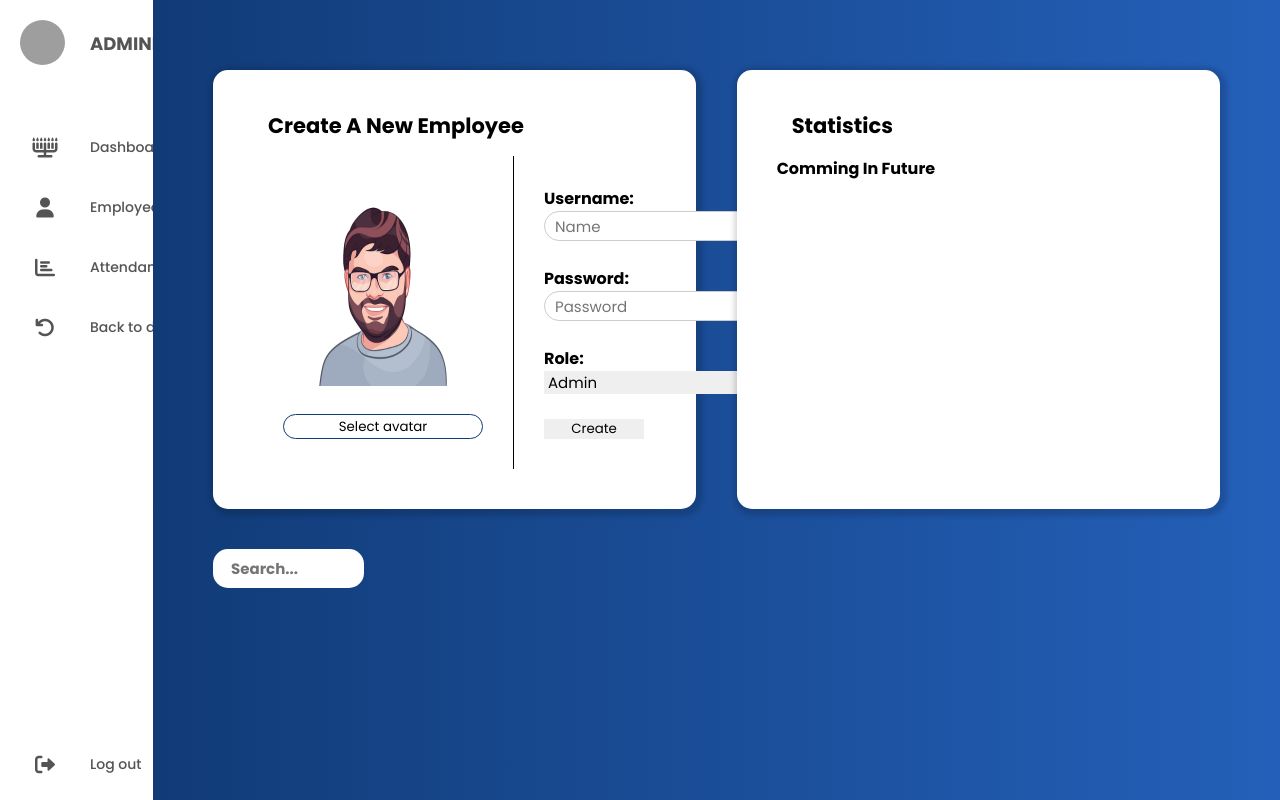
After one commit to kogik/i4, a Node project: template views/admin-panel/employes.ejs in a window 1280 px wide. The commit adds this page. Run offline with Node 20 templates, Linux system fonts and the light colour scheme; the template is opened without the code that fills it, so the values that code supplies are empty; grey boxes are pictures that could not be loaded.

Commit message:
employes adminpanel

```diff
--- /dev/null
+++ b/public/stylesheets/employees.css
@@ -0,0 +1,188 @@
+/*  import google fonts */
+@import url("https://fonts.googleapis.com/css2?family=Poppins:wght@400;500;600;700&display=swap");
+* {
+	margin: 0;
+	padding: 0;
+	outline: none;
+	border: none;
+	text-decoration: none;
+	box-sizing: border-box;
+	font-family: "Poppins", sans-serif;
+}
+
+/* MAin Section */
+.container {
+	display: flex;
+}
+
+.main {
+	position: relative;
+	padding: 60px;
+	width: 100%;
+	background: linear-gradient(to right, #113b77, #2460b9);
+}
+
+.main .users {
+	display: flex;
+	flex-direction: row;
+	flex-wrap: wrap;
+	justify-content: space-between;
+}
+
+.users .card {
+	flex-basis: auto;
+	margin: 10px 0;
+	padding: 10px;
+	background: #fff;
+	text-align: center;
+	border-radius: 15px;
+	box-shadow: 2px 2px 5px 5px rgba(0, 0, 0, 0.15);
+}
+
+.users .card img {
+	width: 70px;
+	height: 70px;
+	border-radius: 50%;
+}
+.users .card h4 {
+	text-transform: uppercase;
+}
+.users .card p {
+	font-size: 12px;
+	margin-bottom: 15px;
+	text-transform: uppercase;
+}
+
+/*Create users section  */
+.top-card {
+	width: 48%;
+	text-transform: capitalize;
+	font-family: "Poppins", sans-serif;
+	flex-direction: column;
+	font-weight: bold;
+	padding: 40px;
+	margin-top: 10px;
+	background: #fff;
+	border-radius: 15px;
+	box-shadow: 2px 2px 5px 5px rgba(0, 0, 0, 0.15);
+	min-width: 306px;
+}
+
+.top-card h1 {
+	padding-left: 15px;
+	padding-bottom: 15px;
+	font-size: 21px;
+}
+.create {
+	padding: 40px;
+	margin-top: 10px;
+	background: #fff;
+	border-radius: 15px;
+	box-shadow: 2px 2px 5px 5px rgba(0, 0, 0, 0.15);
+	min-width: 306px;
+}
+
+.top-card input {
+	width: 300px;
+	height: 30px;
+	font-size: 15px;
+	padding-left: 10px;
+	border: 1px solid #ccc;
+	border-radius: 15px;
+}
+
+#avatar {
+	width: 150px;
+}
+
+input:focus::placeholder {
+	color: transparent;
+}
+
+/* SEARCH */
+.search-users .search {
+	width: 15%;
+	color: black;
+	background: white;
+	border-radius: 15px;
+	font-weight: bold;
+	margin-top: 40px;
+}
+
+.search-users .search input {
+	background: transparent;
+	margin-left: 10px;
+	font-size: 15px;
+	padding: 8px;
+	font-weight: bold;
+}
+
+/* AVATAR */
+
+form .avatar {
+	text-align: center;
+}
+
+#avatar-preview {
+	width: 200px;
+	height: 200px;
+}
+
+.custom-file-input {
+	font-size: 14px;
+	font-weight: 400;
+	border-radius: 15px;
+	cursor: pointer;
+
+	background: transparent;
+	border: 1.5px solid #113b77;
+}
+
+.custom-file-input:hover {
+	background: #113b77;
+	color: white;
+	transition: 0.5s;
+}
+
+input[type="file"] {
+	display: none;
+}
+
+.top {
+	display: flex;
+	justify-content: space-between;
+}
+.grid {
+	display: grid;
+	padding: 30px;
+	border-right: 1px solid black;
+}
+
+#avatar-button {
+	margin-top: 25px;
+	border: 1.5px solid #113b77;
+	border-radius: 15px;
+	background: white;
+}
+
+#avatar-button:hover {
+	background: #113b77;
+	color: white;
+	transition: 0.5s;
+}
+
+.create-user-form {
+	padding: 30px;
+	display: flex;
+	justify-content: space-around;
+	flex-direction: column;
+}
+
+.create-user-form button {
+	width: 100px !important;
+	justify-content: flex-end;
+}
+
+#role {
+	font-size: 15px;
+}
--- a/routes/admin-panel.js
+++ b/routes/admin-panel.js
@@ -13,10 +13,10 @@ var router = express.Router();
 router.get("/", async (req, res, next) => {
 	res.redirect("/admin-panel/attendance");
 });
-router.get("/test", async (req, res, next) => {
+router.get("/employes", async (req, res, next) => {
 	User.find({}, (err, result) => {
 		if (err) console.log(err);
-		res.render("admin-panel/old_index", { title: "i4 - adminpanel", user: req.user, users: result, message: req.flash("admin-message") });
+		res.render("admin-panel/employes", { title: "i4 - adminpanel", user: req.user, users: result, message: req.flash("admin-message") });
 	});
 });
 
--- /dev/null
+++ b/views/admin-panel/employes.ejs
@@ -0,0 +1,119 @@
+<!DOCTYPE html>
+<html lang="en">
+	<head>
+		<meta charset="UTF-8" />
+		<title><%= title %></title>
+		<link rel="stylesheet" href="/stylesheets/employees.css" />
+		<!-- Font Awesome Cdn Link -->
+		<link rel="stylesheet" href="https://cdnjs.cloudflare.com/ajax/libs/font-awesome/5.15.4/css/all.min.css" />
+	</head>
+	<body>
+		<div class="container">
+			<%- include('nav') -%>
+
+			<div class="main">
+				<div class="top">
+					<div class="top-card">
+						<h1>Create a New Employee</h1>
+						<form action="/admin-panel/create-user" method="post">
+							<div class="container">
+								<div class="grid">
+									<img id="avatar-preview" src="/images/avatars/default.png" alt="" />
+									<button id="avatar-button">Select avatar</button>
+									<input type="file" id="avatar" />
+								</div>
+								<div class="create-user-form">
+									<label for="username">Username:</label>
+									<input type="text" name="username" id="username" placeholder="Name" />
+									<br />
+									<label for="password">Password:</label>
+									<input type="password" name="password" id="password" placeholder="Password" />
+									<br />
+									<label for="role">Role: </label>
+									<select name="role" id="role">
+										<option value="admin">Admin</option>
+										<option value="employee">Employee</option>
+										<option value="self-employed">Self-employed</option>
+									</select>
+									<br />
+									<button class="create-button">Create</button>
+								</div>
+							</div>
+						</form>
+					</div>
+					<div class="top-card">
+						<h1>Statistics</h1>
+						<p>comming in future</p>
+					</div>
+				</div>
+
+				<div class="search-users">
+					<div class="search">
+						<form id="filter-form">
+							<input type="text" id="search-input" placeholder="Search... " />
+						</form>
+					</div>
+				</div>
+
+				<div class="users">
+					<% for (i of users) {%>
+
+					<div class="card cardd">
+						<img src="/images/avatars/<%= i.avatar%>" />
+						<h4 class="card-title"><%= i.username%></h4>
+						<p><%= i.role%></p>
+						<p class="card-description"><%= i.site%></p>
+						<a href="#"> Profile </a>
+						<a href="#"> Edit </a>
+						<a href="/admin-panel/delete-user/<%= i._id%>">Delete</a>
+					</div>
+					<% } %>
+				</div>
+			</div>
+		</div>
+	</body>
+
+	<script>
+		// Get the search input and cards
+		const searchInput = document.querySelector("#search-input");
+		const cards = document.querySelectorAll(".cardd");
+
+		// Add an event listener to the search input
+		searchInput.addEventListener("input", function () {
+			// Get the search term
+			const searchTerm = this.value.toLowerCase();
+
+			// Loop through each card
+			for (let card of cards) {
+				// Get the card title and description
+				const title = card.querySelector(".card-title").textContent.toLowerCase();
+				const description = card.querySelector(".card-description").textContent.toLowerCase();
+
+				// Check if the search term is in the title or description
+				if (title.includes(searchTerm) || description.includes(searchTerm)) {
+					// If it is, show the card
+					card.style.display = "block";
+				} else {
+					// If it isn't, hide the card
+					card.style.display = "none";
+				}
+			}
+		});
+
+		const fileInput = document.getElementById("avatar");
+		const preview = document.getElementById("avatar-preview");
+
+		fileInput.addEventListener("change", () => {
+			const reader = new FileReader();
+			reader.onload = () => {
+				preview.src = reader.result;
+			};
+			reader.readAsDataURL(fileInput.files[0]);
+		});
+
+		document.getElementById("avatar-button").addEventListener("click", function (e) {
+			e.preventDefault();
+			fileInput.click();
+		});
+	</script>
+</html>
--- a/views/admin-panel/nav.ejs
+++ b/views/admin-panel/nav.ejs
@@ -104,7 +104,7 @@
 			</a>
 		</li>
 		<li>
-			<a href="employees">
+			<a href="employes">
 				<i class="fas fa-user"></i>
 				<span class="nav-item">Employees</span>
 			</a>
```
